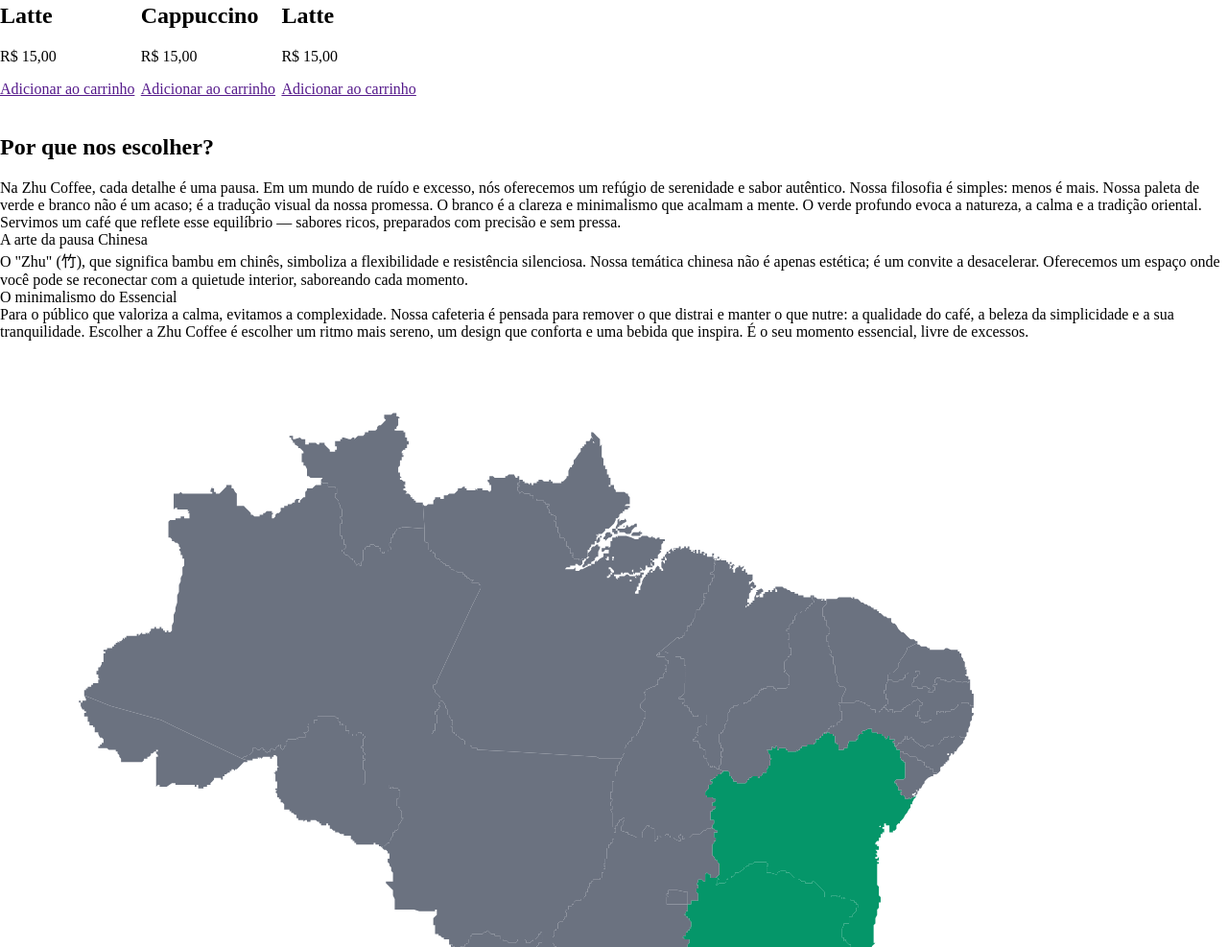
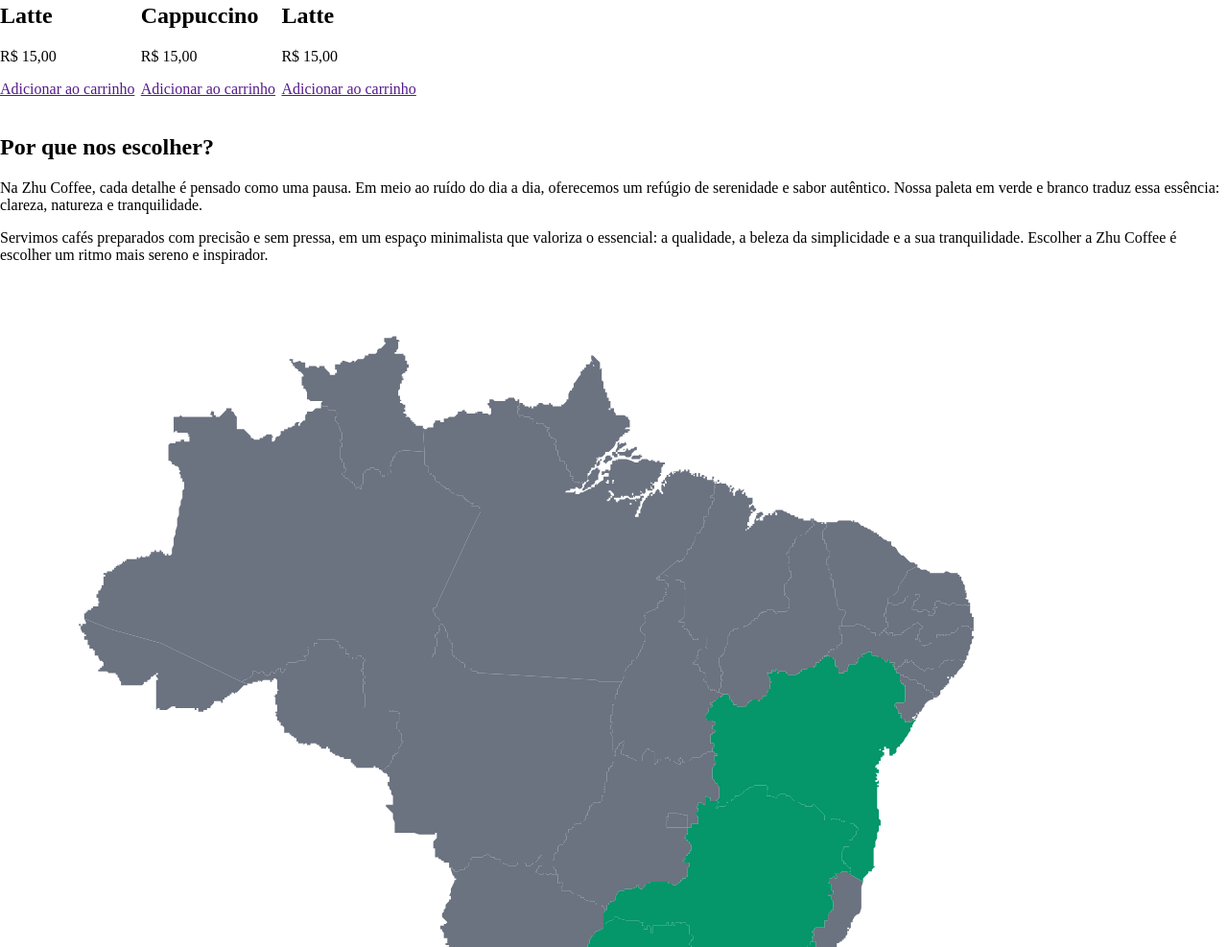
Before and after one commit to trobukan/zhu-coffe, a plain HTML site: page index.html in a window 1280 px wide. Shown: the part 5148-6135 px from the top of the page at 96% size. Drawn offline with nearby package versions, Linux system fonts and the light colour scheme.

Commit message:
[fix] Minor fixes

```diff
--- a/index.html
+++ b/index.html
@@ -77,7 +77,7 @@
       <img src="src/assets/images/parallax/bg.png" data-speed="0.4" alt="Plano de fundo da cidade">
     </picture>
     <span
-      class="fixed text-wrap:nowrap fg:primary f:7.25rem top:0   content:'“'::before content:'”'::after translateY(100%) f:5.75rem@<lg f:4.75rem@<md {translateY(70%);f:3.75rem}@<sm {translateY(160%);f:3.75rem}@<xs {translateY(160%);f:3rem}@<2xs {translateY(160%);f:2.25rem}@<3xs {translateY(180%);f:1.5rem}@<4xs"
+      class="fixed text-wrap:nowrap fg:primary f:7.25rem top:0 content:'“'::before content:'”'::after translateY(100%) f:5.75rem@<lg f:4.75rem@<md {translateY(70%);f:3.75rem}@<sm {translateY(160%);f:3.75rem}@<xs {translateY(160%);f:3rem}@<2xs {translateY(160%);f:2.25rem}@<3xs {translateY(180%);f:1.5rem}@<4xs"
       data-speed="1" data-offset="150">
       O sabor da natureza
     </span>
@@ -198,19 +198,14 @@
       <div>
         <h2 fg:primary>Por que nos escolher?</h2>
         <p class="pr:1rem  f:1rem f:0.9rem@<sm">
-          Na Zhu Coffee, cada detalhe é uma pausa. Em um mundo de ruído e excesso, nós oferecemos um refúgio de serenidade e sabor autêntico. Nossa filosofia é simples: menos é mais.
-
-Nossa paleta de verde e branco não é um acaso; é a tradução visual da nossa promessa. O branco é a clareza e minimalismo que acalmam a mente. O verde profundo evoca a natureza, a calma e a tradição oriental. Servimos um café que reflete esse equilíbrio — sabores ricos, preparados com precisão e sem pressa.
-<br>
-A arte da pausa Chinesa
-<br>
-O "Zhu" (竹), que significa bambu em chinês, simboliza a flexibilidade e resistência silenciosa. Nossa temática chinesa não é apenas estética; é um convite a desacelerar. Oferecemos um espaço onde você pode se reconectar com a quietude interior, saboreando cada momento.
-<br>
-O minimalismo do Essencial
-<br>
-Para o público que valoriza a calma, evitamos a complexidade. Nossa cafeteria é pensada para remover o que distrai e manter o que nutre: a qualidade do café, a beleza da simplicidade e a sua tranquilidade.
-
-Escolher a Zhu Coffee é escolher um ritmo mais sereno, um design que conforta e uma bebida que inspira. É o seu momento essencial, livre de excessos.
+          Na Zhu Coffee, cada detalhe é pensado como uma pausa. Em meio ao ruído do dia a dia, oferecemos um refúgio de
+          serenidade e sabor autêntico. Nossa paleta em verde e branco traduz essa essência: clareza, natureza e
+          tranquilidade.
+        </p>
+        <p class="pr:1rem  f:1rem f:0.9rem@<sm">
+          Servimos cafés preparados com precisão e sem pressa, em um espaço minimalista que valoriza o essencial: a
+          qualidade, a beleza da simplicidade e a sua tranquilidade. Escolher a Zhu Coffee é escolher um ritmo mais
+          sereno e inspirador.
         </p>
       </div>
     </section>
--- a/src/scripts/map.js
+++ b/src/scripts/map.js
@@ -73,7 +73,6 @@ const COLORS = {
   SELECTED: '#dc2626',
   NO_UNITS: '#6b7280'
 };
-
 
 const getStateLocations = (stateCode) => cafes.filter(cafe => cafe.state === stateCode);
 const hasLocations = (stateCode) => getStateLocations(stateCode).length > 0;
--- a/src/styles/global/reset.css
+++ b/src/styles/global/reset.css
@@ -1,5 +1,5 @@
 body {
   padding: 0;
   margin: 0;
-  overflow-x: hidden
+  overflow-x: hidden;
 }
--- a/src/styles/global/variables.css
+++ b/src/styles/global/variables.css
@@ -1,4 +1,9 @@
 :root {
   --findus-area: "title title" "info map";
   --findus-area-mobile: "title" "info" "map";
+  scrollbar-width: thin;
 }
+
+::-webkit-scrollbar-button {
+  display: none;
+}
```
